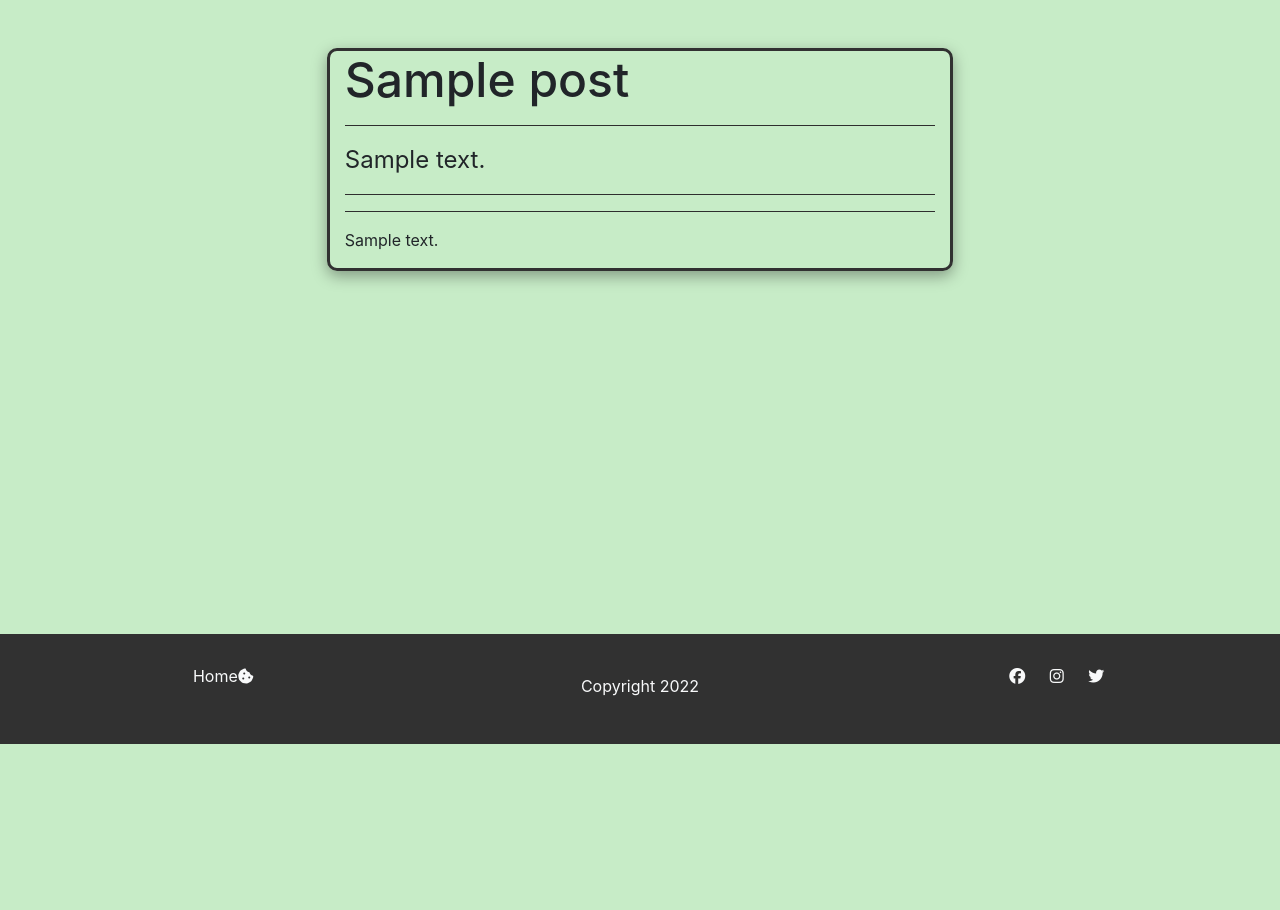
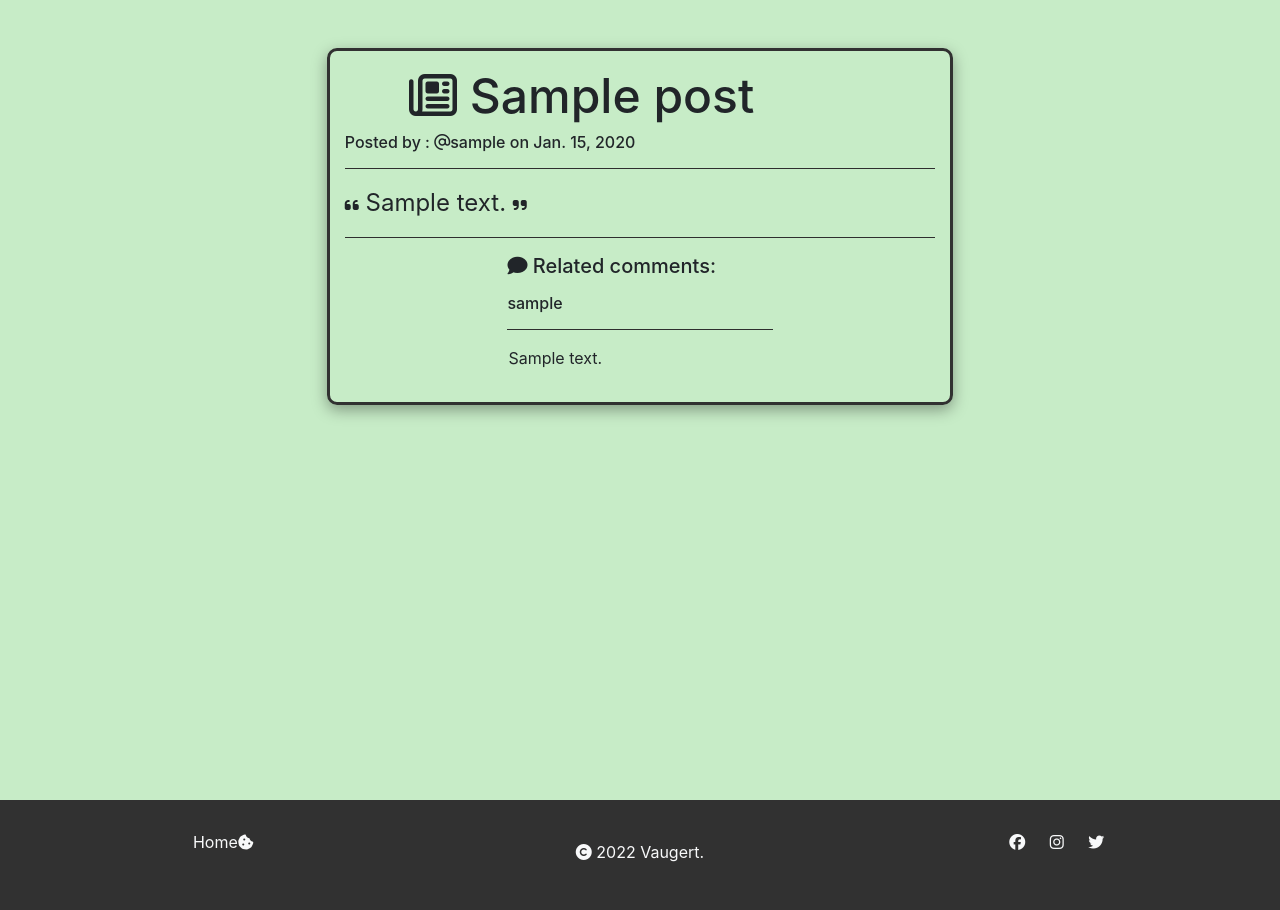
Before and after one commit to Vaugert/Crispy-feed, a Django app: page /post_details/1 in a window 1280 px wide. Shown: the part 56-966 px from the top of the page. Before the commit the page ends 800 px from the top, so only its background shows below. Run offline with Django 3.2, Linux system fonts and the light colour scheme; tables that the repository leaves empty hold one stand-in row (values such as "Sample post"); some libraries are stand-ins or nearby versions.

Commit message:
Fixed edit post, create layout with fontawsome 	modified:   feed/views.py 	modified:   static/styles.css 	modified:   templates/base.html 	modified:   templates/index.html 	modified:   templates/posts/post_details.html

```diff
--- a/feed/views.py
+++ b/feed/views.py
@@ -8,7 +8,7 @@ from .forms import CommentForm, PostForm
 def home_screen(request):
     """Home Screen View"""
     posts = Post.objects.all()
-    paginate = Paginator(posts, 6)
+    paginateby = Paginator(posts, 6)
     context = {
         'posts': posts
 
@@ -69,7 +69,13 @@ def edit_post(request, pk):
     post = get_object_or_404(Post, pk=pk)
     if request.user == post.author:
         form = PostForm(instance=post)
+        author = request.user
         if request.method == 'POST':
+            form = PostForm(request.POST, instance=post)
+            if form.is_valid():
+                form.instance.author = author
+                form.instance.post = post
+                form.save()
             return redirect('post_details', post.pk)
 
     context = {
@@ -77,7 +83,3 @@ def edit_post(request, pk):
     }
 
     return render(request, 'posts/edit_post.html', context)
-
-
-def post_like(request, pk):
-    post = get_object_or_404(Post, pk)
--- a/static/styles.css
+++ b/static/styles.css
@@ -3,6 +3,7 @@
 
 .site-body {
     background-color: #e2e9c0;
+
 
 }
 
@@ -38,6 +39,8 @@ hr {
 
 
 
+
+
 /* Footer */
 footer {
     background-color: rgb(49, 49, 49);
@@ -60,6 +63,16 @@ footer {
 }
 
 
+#comment-box{
+
+
+}
+
+#post-content i {
+    font-size: 1rem;
+}
+
+
 
 
 
@@ -67,6 +80,7 @@ footer {
     border: 3px solid rgb(49, 49, 49);
     border-radius: 10px;
     box-shadow: rgba(0, 0, 0, 0.35) 0px 5px 15px;
+
 
 
 }
--- a/templates/base.html
+++ b/templates/base.html
@@ -61,13 +61,13 @@
     {% block content %}
     {% endblock %}
 
-    <footer class="mb-0 fixed-bottom">
+    <footer class="">
         <div class="row text-center">
             <div class="col-md-4">
                 <a href="{% url 'home' %}" class="socialmedia text-light">Home<i class="fa-solid fa-cookie-bite"></i></a>
             </div>
             <div class="col-md-4">
-                <p class="text-light copy">Copyright   2022 </p>
+                <p class="text-light copy"><i class="fa-solid fa-copyright"></i> 2022 Vaugert. </p>
             </div>
             <div class="col-md-4">
                 <a href="https://www.facebook.com/" class="socialmedia text-light"><i class="fa-brands fa-facebook"></i></a>
--- a/templates/index.html
+++ b/templates/index.html
@@ -5,10 +5,10 @@
     <div class="row" >
         {% for post in posts %}
         <div class="col-md-8 offset-md-2 mt-4 mb-4 " id="single-post">
-            <span id="post-info">Posted by {{ post.author }}</span>
-           <a class="text-dark" href="{% url 'post_details' post.pk %}"> <h2 id="post_title">{{ post.title }}</h2></a>
+            <span id="post-info">Posted by <i class="fa-regular fa-at"></i>{{ post.author }}</span>
+           <a class="text-dark" href="{% url 'post_details' post.pk %}"> <h2 id="post_title"> <i class="fa-regular fa-newspaper"></i> {{ post.title }}</h2></a>
            <hr>
-            <p> {{ post.content }}</p>
+            <p> <i class="fa-solid fa-quote-left"></i> {{ post.content }} <i class="fa-solid fa-quote-right"></i> </p>
         </div>
         {% endfor %}
     </div>
--- a/templates/posts/post_details.html
+++ b/templates/posts/post_details.html
@@ -5,12 +5,13 @@
 
 
 <article class="details_site-body">
-    <div class="container px-4 px-lg-5" >
+    <div class="container px-4 px-lg-5">
         <div class="row gx-4 gx-lg-5 justify-content-center">
-            <div class="col-md-10 col-lg-8 col-xl-7 mt-5 mb-4" id="single-post2">
-                <h1 id="post_details_header">{{ post.title }}</h1>
+            <div class="col-md-10 col-lg-8 col-xl-7 mt-5 mb-5" id="single-post2">
+                <h1 class="col-9 offset-1 mt-3" id="post_details_header"><i class="fa-regular fa-newspaper"></i> {{ post.title }}</h1>
+                <h6>Posted by : <i class="fa-regular fa-at"></i>{{ post.author }} on {{ post.created_date }}</h6>
                 <hr>
-                <p id="post-content">{{ post.content }}</p>
+                <p id="post-content"><i class="fa-solid fa-quote-left"></i> {{ post.content }} <i class="fa-solid fa-quote-right"></i></p>
                 <hr>
                 {% if post.author == request.user %}
                 <a href="{% url 'edit_post' post.pk %}" class="btn btn-info mt-3 mb-3">Edit Post</a>
@@ -18,14 +19,8 @@
 
 
                 {% endif %}
-                <!--<div class="row">
-                    <p>comment</p>
-                    <div class="col-12">
-                        <form method="POST" action="">
-                            {{ form }}
-                        </form>
-                    </div>-->
-                    <hr>
+
+
 
                     {% if request.user.is_authenticated %}
                         <h5>Leave a comment:</h5>
@@ -36,10 +31,14 @@
                         <button type="submit" class="btn  btn-outline-primary mb-3">Comment!</button>
                         </form>
                     {% endif %}
+                    <h5 class="col-6 offset-3 comment-header"><i class="fa-solid fa-comment"></i> Related comments:</h5>
                     {% for comment in comments %}
-                    <div class="col-4">
+                    <div class="col-6 offset-3 mt-3 mb-3" id="comment-box">
+                        <h6 id="author_comment">{{ comment.author }} </h6>
+                        <hr>
                         <div class="row">
-                            <p> {{ comment.content }}</p>
+
+                            <p class="ml-3"> {{ comment.content }}</p>
                         </div>
 
                     </div>
```
